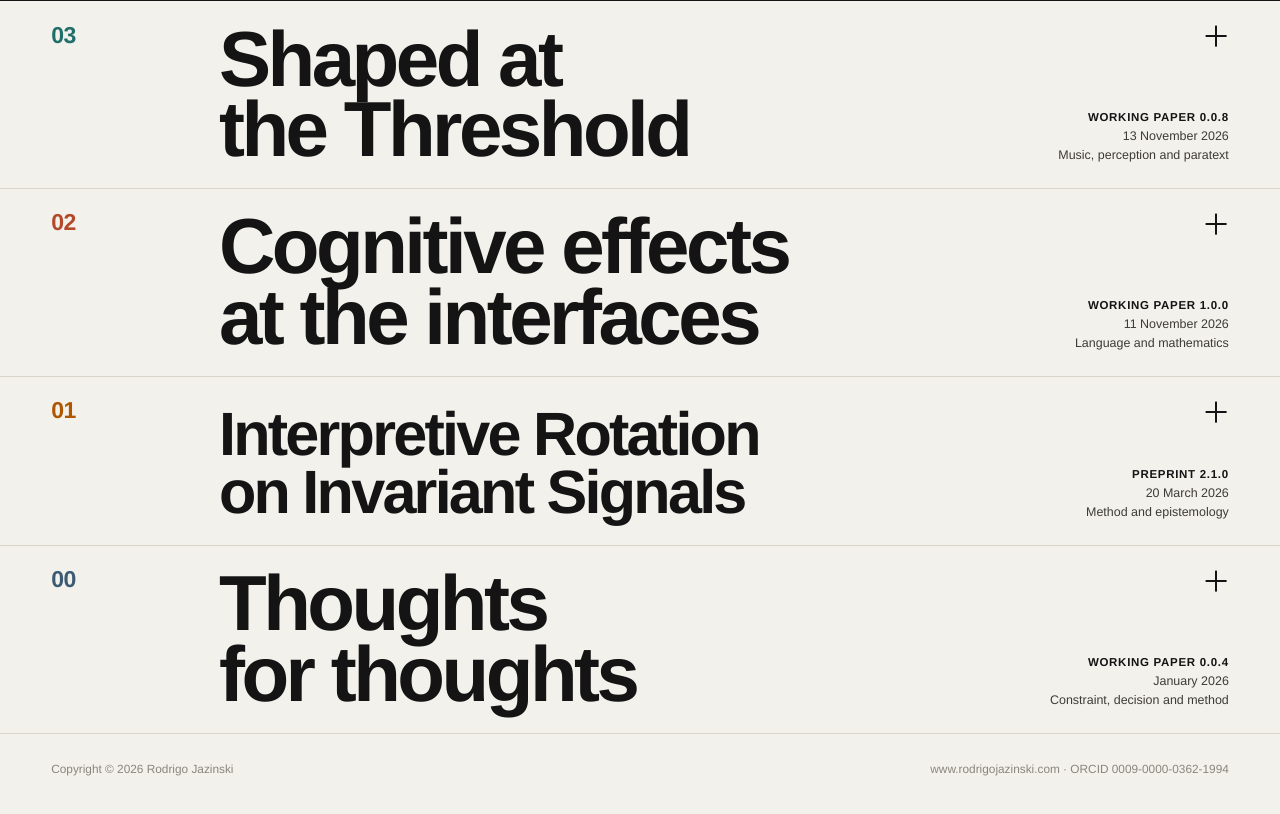
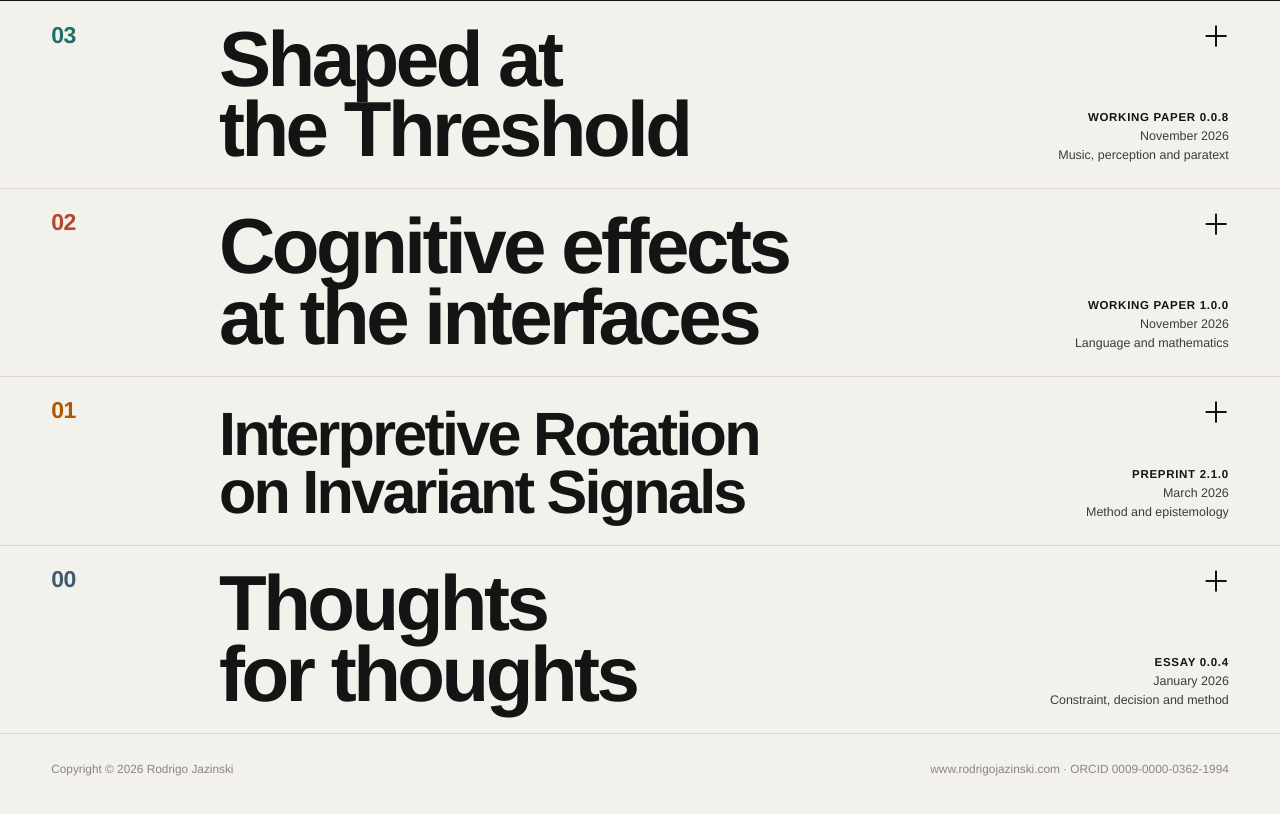
Before and after one commit to jorgecoelho/thoughts.rodrigojazinski.com, a plain HTML site: page index.html in a window 1280 px wide. Shown: the part 480-1294 px from the top of the page. Drawn offline with Linux system fonts and the light colour scheme.

Commit message:
updated card detail

```diff
--- a/index.html
+++ b/index.html
@@ -44,7 +44,7 @@
 
       <span class="spine-num">03</span>
       <span class="spine-title">Shaped at the Threshold</span>
-      <span class="spine-meta"><span>Working paper 0.0.8</span><span>13 November 2026</span><span>Music, perception and paratext</span></span>
+      <span class="spine-meta"><span>Working paper 0.0.8</span><span>November 2026</span><span>Music, perception and paratext</span></span>
       <span class="spine-cue" aria-hidden="true"></span>
     </button>
   </h2>
@@ -76,7 +76,7 @@
 
       <span class="spine-num">02</span>
       <span class="spine-title">Cognitive effects at the interfaces</span>
-      <span class="spine-meta"><span>Working paper 1.0.0</span><span>11 November 2026</span><span>Language and mathematics</span></span>
+      <span class="spine-meta"><span>Working paper 1.0.0</span><span>November 2026</span><span>Language and mathematics</span></span>
       <span class="spine-cue" aria-hidden="true"></span>
     </button>
   </h2>
@@ -108,7 +108,7 @@
 
       <span class="spine-num">01</span>
       <span class="spine-title spine-title-long">Interpretive Rotation on Invariant Signals</span>
-      <span class="spine-meta"><span>Preprint 2.1.0</span><span>20 March 2026</span><span>Method and epistemology</span></span>
+      <span class="spine-meta"><span>Preprint 2.1.0</span><span>March 2026</span><span>Method and epistemology</span></span>
       <span class="spine-cue" aria-hidden="true"></span>
     </button>
   </h2>
@@ -140,7 +140,7 @@
 
       <span class="spine-num">00</span>
       <span class="spine-title">Thoughts for thoughts</span>
-      <span class="spine-meta"><span>Working paper 0.0.4</span><span>January 2026</span><span>Constraint, decision and method</span></span>
+      <span class="spine-meta"><span>Essay 0.0.4</span><span>January 2026</span><span>Constraint, decision and method</span></span>
       <span class="spine-cue" aria-hidden="true"></span>
     </button>
   </h2>
```
